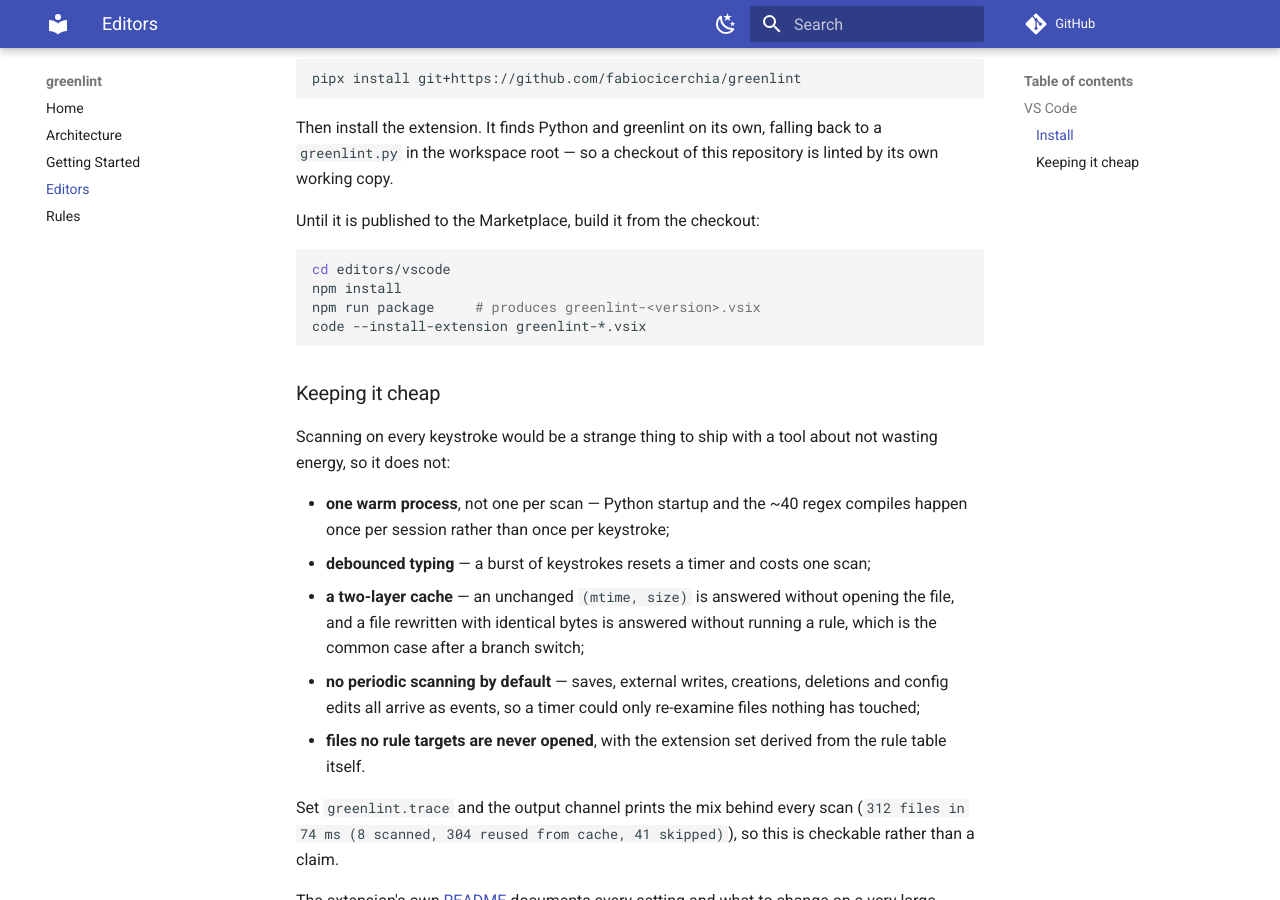
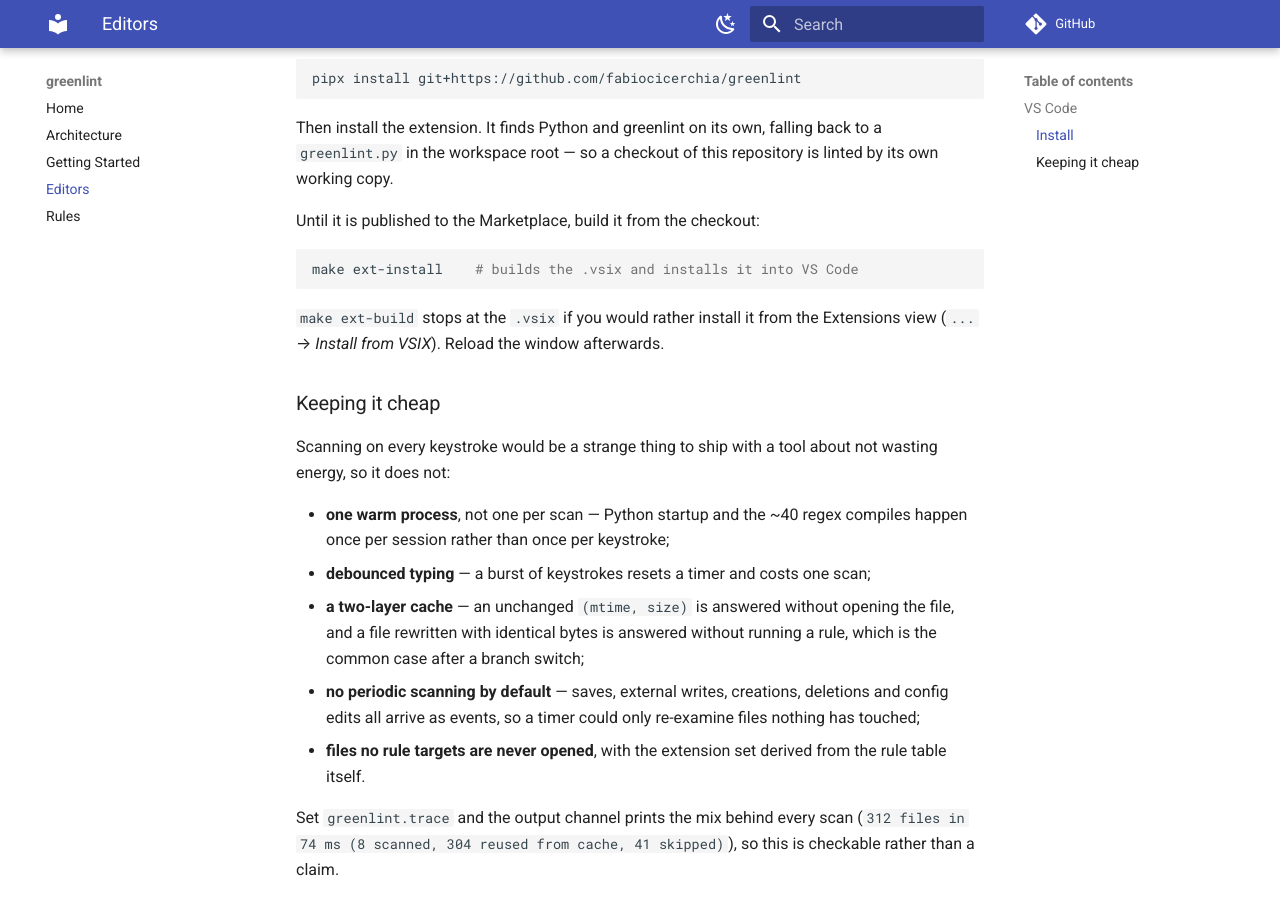
Before and after one commit to fabiocicerchia/greenlint, an MkDocs documentation site: the page built from docs/editors.md, in a window 1280 px wide and 900 px high, scrolled down 621 px. Built offline with MkDocs 1.6.1 and Material for MkDocs 9.7.7, drawn with Linux system fonts in a browser that asks for light colours; comment, search, counter and statistics services are not loaded.

Commit message:
feat: add ext-build and ext-install make targets
Installing the extension was four commands in a subdirectory, which is
three more than the rest of this repo asks for. `make ext-install` builds
the .vsix and installs it; `make ext-build` stops at the file for anyone
installing from the Extensions view.

The `code` CLI is not on PATH by default on macOS, and a bare "command not
found" at that point is unhelpful, so ext-install checks for it first and
says both how to add it and how to install the .vsix without it.

````diff
--- a/docs/editors.md
+++ b/docs/editors.md
@@ -33,11 +33,11 @@ repository is linted by its own working copy.
 Until it is published to the Marketplace, build it from the checkout:
 
 ```sh
-cd editors/vscode
-npm install
-npm run package     # produces greenlint-<version>.vsix
-code --install-extension greenlint-*.vsix
+make ext-install    # builds the .vsix and installs it into VS Code
 ```
+
+`make ext-build` stops at the `.vsix` if you would rather install it from the
+Extensions view (`...` → *Install from VSIX*). Reload the window afterwards.
 
 ### Keeping it cheap
 
````
Also changed, not shown: CLAUDE.md (+3 -0 lines), README.md (+7 -2 lines), editors/vscode/README.md (+19 -5 lines), 1 other file.
